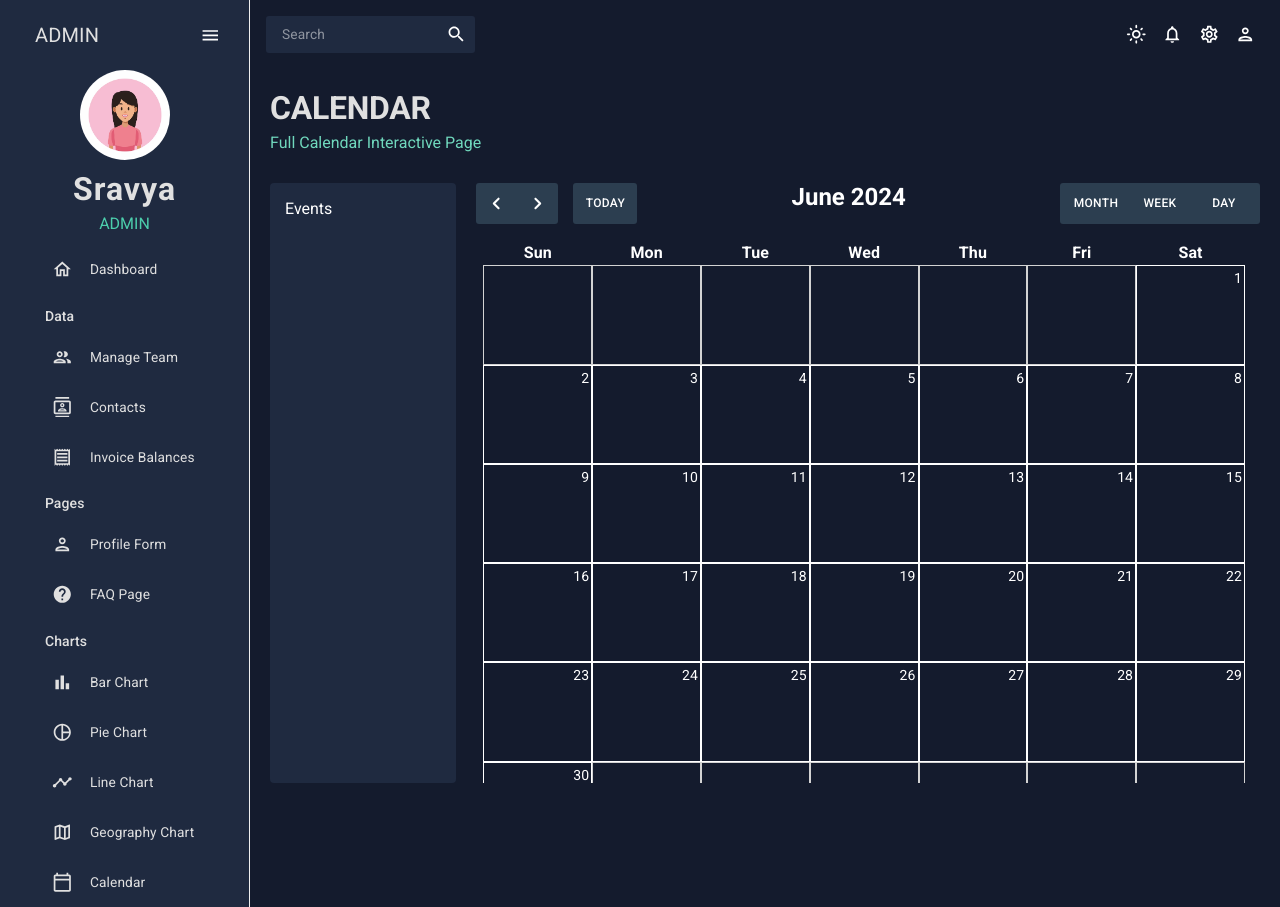
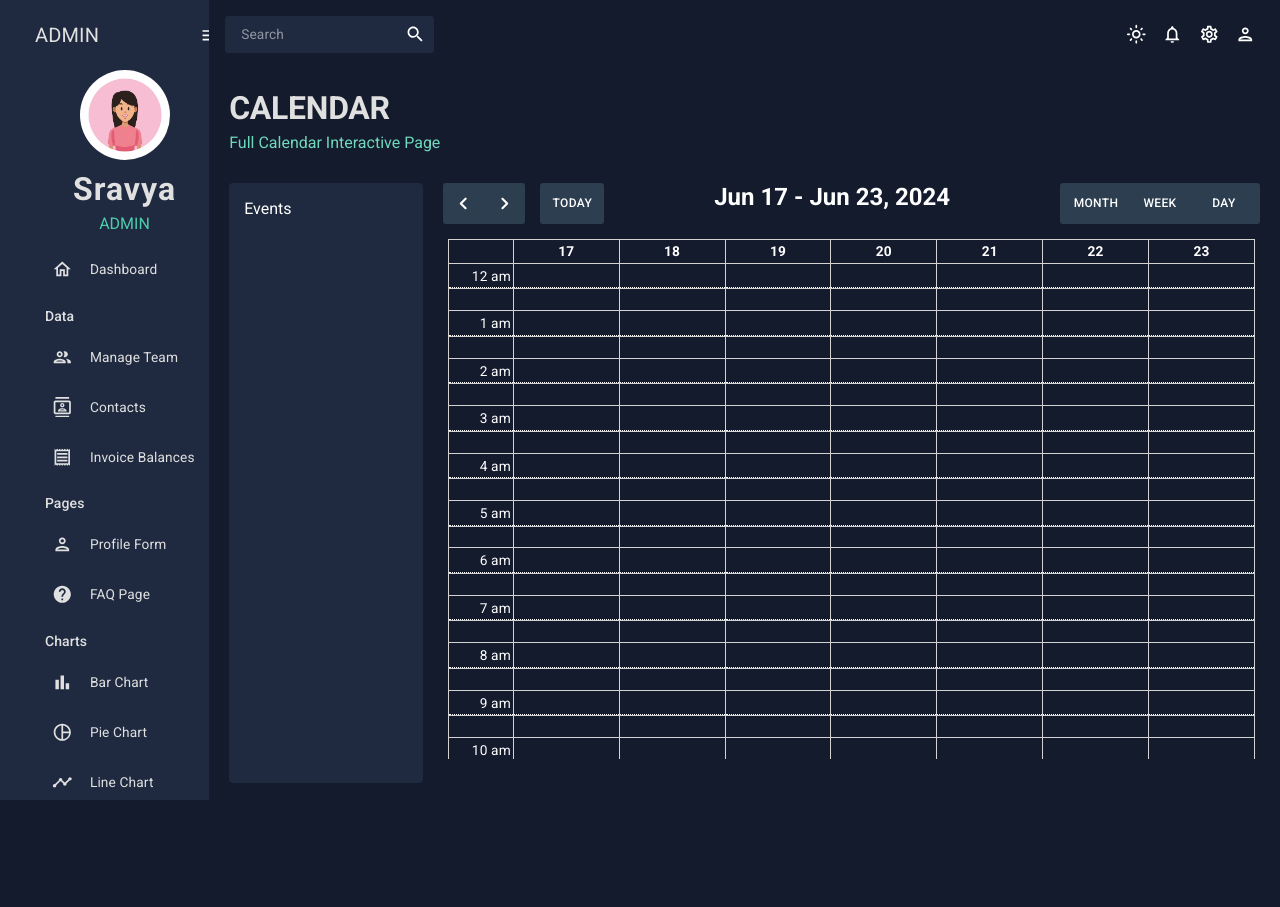
Before and after one commit to sravyavulisetty/react-admin-dashboard, a React (Create React App) app: page /calendar in a window 1280 px wide. Both pictures are taken after a click on the button "WEEK". After the commit the page ends 800 px from the top, so only its background shows below. Built offline with nearby package versions, Linux system fonts and the light colour scheme.

Commit message:
layout of week calendar done

```diff
--- a/src/index.css
+++ b/src/index.css
@@ -34,3 +34,51 @@ form{
   display: flex;
   flex-direction: column;
 }
+table{
+  border-collapse: collapse;
+  border: 1px solid lightgray;
+  min-width: 100%
+}
+th, tr, td{
+  border: 1px solid lightgray;
+}
+.textLow{
+  text-transform: lowercase;
+  padding: 2px;
+  width: 8%;
+  text-align: end;
+  position: relative;
+}
+.textLow::after{
+  content: '';
+    position: absolute;
+    top: 0;
+    right: 0;
+    bottom: 0;
+    left: 0;
+    border-bottom: 1px dotted white;
+}
+.borderDotted{
+  position: relative;
+}
+.borderDotted::after{
+    content: '';
+    position: absolute;
+    top: 0;
+    right: 0;
+    bottom: 0;
+    left: 0;
+    border-bottom: 1px dotted white;
+}
+.bordertopDotted{
+  position: relative;
+  border-top: none;
+}
+.bordertopDotted::after{
+    content: '';
+    position: absolute;
+    top: 0;
+    right: 0;
+    bottom: 0;
+    left: 0;
+}
--- a/src/pages/calendar/index.js
+++ b/src/pages/calendar/index.js
@@ -1,5 +1,5 @@
 import { Box, IconButton, List, ListItem, ListItemText, Typography, Grid, Paper } from '@mui/material';
-import React, { useEffect } from 'react';
+import React, { useEffect, useRef } from 'react';
 import { useState } from 'react';
 import Header from '../../components/Header';
 import {Button} from '@mui/material';
@@ -7,8 +7,8 @@ import { useTheme } from '@emotion/react';
 import { tokens } from '../../theme';
 import ChevronLeftRoundedIcon from '@mui/icons-material/ChevronLeftRounded';
 import ChevronRightRoundedIcon from '@mui/icons-material/ChevronRightRounded';
-import { add, differenceInDays, endOfMonth, format, startOfMonth, sub } from 'date-fns';
-
+import { add, differenceInDays, endOfMonth, format, startOfMonth, sub, addDays, startOfWeek, weekStartsOn, subDays } from 'date-fns';
+import '../../index.css';
 const Eventitem = ({event}) => {
   const theme = useTheme();
   const colors = tokens(theme.palette.mode);
@@ -21,9 +21,12 @@ const Eventitem = ({event}) => {
   )
 }
 const Calendar = () => {
+  const ref = useRef(null);
   const [date, setDate] = useState(new Date());
   const [eventList, setEventList] = useState([]);
   const [showEvents, setShowEvents] = useState(false);
+  const [startDateofWeek, setStartDateofWeek] = useState(startOfWeek(new Date(), { weekStartsOn: 1 }));
+  const [calType, setcalType] = useState("month");
   const startDate = startOfMonth(date);
   const endDate = endOfMonth(date);
   const numOfDays = differenceInDays(endDate, startDate) + 1;
@@ -32,6 +35,19 @@ const Calendar = () => {
   const theme = useTheme();
   const colors = tokens(theme.palette.mode);
   const weeks = ["Sun", "Mon", "Tue", "Wed", "Thu", "Fri", "Sat"];
+
+  const generateTimeSlotsForDay = () => {
+    const timeSlots = [];
+    for (let hour = 0; hour < 24; hour++) {
+      const timeSlot = new Date();
+      timeSlot.setHours(hour, 0, 0, 0);
+      const formattedTime = timeSlot.toLocaleString('en-US', { hour: 'numeric', hour12: true });
+      timeSlots.push(formattedTime);
+    }
+    return timeSlots;
+  };
+  const timeSlotsForDay = generateTimeSlotsForDay();
+
   const prevMonth = () => {
     const result = sub(date, {months: 1});
     setDate(result);
@@ -58,15 +74,33 @@ const Calendar = () => {
       return event;
     }
   }
-  const deleteEvent = (index) => {
+  const deleteEvent = (index, title) => {
     let month = date.getMonth();
     let year = date.getFullYear();
-    if(window.confirm("Are you sure you want to delete the event?")){
-      setEventList((eventList.filter((event)=> new Date(event.date).getTime() !== new Date(year, month, index).getTime())));
+    if (window.confirm(`Are you sure you want to delete the event? ${title}`)) {
+      setEventList((eventList.filter((event) =>
+        !(new Date(event.date).getTime() === new Date(year, month, index).getTime() && event.title === title)
+      )));
     }
   }
+  const calculateWeekDates = () => {
+    const dates = [];
+    for (let i = 0; i < 7; i++) {
+      dates.push(format(addDays(startDateofWeek, i), 'MMM dd, yyyy'));
+    }
+    return dates;
+  };
+  const weekdays = calculateWeekDates();
+
+  const nextWeekDates = () => {
+    setStartDateofWeek(addDays(startDateofWeek, 7));
+  }
+  const previousWeekDates = () => {
+    setStartDateofWeek(subDays(startDateofWeek, 7));
+  }
+
   return (
-    <Box m="20px">
+    <Box m="20px" ref={ref}>
         <Header title="CALENDAR" subtitle="Full Calendar Interactive Page"></Header>
         <Box display="flex" flexDirection="row" justifyContent="space-between" gap="20px" height="75vh" overflow="auto" >
           <Box sx={{backgroundColor: `${colors.primary[400]}`, p: '15px', borderRadius: "4px", flex: "1 1 20%", width: "15%", overflow: "auto"}}>
@@ -79,22 +113,23 @@ const Calendar = () => {
             <Box display="flex" justifyContent="space-between" flexDirection='row'>
               <Box display="flex" flexDirection="row" gap="15px">
               <Box sx={{backgroundColor: '#2c3e50', borderRadius:"3px", padding: 0}}>
-                <IconButton sx={{'&:hover':{backgroundColor: '#1e2b37', borderRadius: "0px !important"}}} onClick={prevMonth}>
+                <IconButton sx={{'&:hover':{backgroundColor: '#1e2b37', borderRadius: "0px !important"}}} onClick={calType === "month" ? prevMonth : calType === "week" ? previousWeekDates : ""}>
                   <ChevronLeftRoundedIcon sx={{fontSize: 25, color: "white"}}/>
                 </IconButton>
-                <IconButton sx={{'&:hover':{backgroundColor: '#1e2b37', borderRadius: "0px !important"}}} onClick={nextMonth}>
+                <IconButton sx={{'&:hover':{backgroundColor: '#1e2b37', borderRadius: "0px !important"}}} onClick={calType === "month" ? nextMonth : calType === "week" ? nextWeekDates : ""}>
                   <ChevronRightRoundedIcon sx={{fontSize: 25, color: "white"}}/>
                 </IconButton>
               </Box>
               <Button sx={{backgroundColor: '#2c3e50', borderRadius:"3px", color:"white", '&:hover':{backgroundColor: '#1e2b37'}}} onClick={()=>setDate(new Date())}>Today</Button>
               </Box>
-              <Typography variant='h3' fontWeight="bold">{format(date, "LLLL yyyy")}</Typography>
+              <Typography variant='h3' fontWeight="bold">{calType === "month" ? format(date, "LLLL yyyy"): calType === "week" ? format(new Date(weekdays[0]), "LLL d") + " - " + format(new Date(weekdays[weekdays.length-1]), "LLL d") + ", " + date.getFullYear() : ""}</Typography>
               <Box sx={{backgroundColor: '#2c3e50'}} display="flex" alignItems="center" borderRadius="3px" padding="4px">
-                <Button sx={{color: 'white', '&:hover':{backgroundColor: '#1e2b37'}}}>month</Button>
-                <Button sx={{color: 'white', '&:hover':{backgroundColor: '#1e2b37'}}}>week</Button>
-                <Button sx={{color: 'white', '&:hover':{backgroundColor: '#1e2b37'}}}>day</Button>
+                <Button sx={{color: 'white', '&:hover':{backgroundColor: '#1e2b37'}}} onClick={()=>setcalType("month")}>month</Button>
+                <Button sx={{color: 'white', '&:hover':{backgroundColor: '#1e2b37'}}} onClick={()=>setcalType("week")}>week</Button>
+                <Button sx={{color: 'white', '&:hover':{backgroundColor: '#1e2b37'}}} onClick={()=>setcalType("day")}>day</Button>
               </Box>
             </Box>
+            {calType === "month" ?
             <Box m="15px">
             <Grid container spacing={1} columns={7} height="65vh">
               {weeks.map((week)=>(
@@ -103,29 +138,86 @@ const Calendar = () => {
               {Array.from({length: prefixDays}).map((_,index)=>(
                 <Grid key={index} xs={1} fontSize={14} sx={{border: "0.25px solid lightgray", height: "calc((100vh - 7 * 15px) / 7)"}}></Grid>
               ))}
-              {Array.from({length: numOfDays}).map((_,index)=>(
-                <Grid key={index} xs={1} fontSize={14} sx={{height: "calc((100vh - 7 * 15px) / 7)",border: "0.25px solid", p: "2px", "&:active": {backgroundColor: "slategrey"}}} onClick={(e)=>addEvent(index+1,e)} display="flex" flexDirection="column">
-                  <Box textAlign = "right">{ index+1 }</Box>
-                  {hasEvent(index+1).length<=2 ?
-                  hasEvent(index+1).map((event)=>(
-                    <Box sx={{textAlign: "center", backgroundColor:"#3788d8", borderRadius: "2px",marginTop: "5px", cursor: "pointer", overflow: "hidden", fontSize: "12px"}} onClick={(e) => {e.stopPropagation(); deleteEvent(index + 1)}}>{event.title}</Box>
-                  )) : <Box>
-                       <Box sx={{textAlign: "center", backgroundColor:"#3788d8", borderRadius: "2px", cursor: "pointer", overflow: "hidden", fontSize: "12px"}} onClick={(e) => {e.stopPropagation(); deleteEvent(index + 1)}}>{hasEvent(index+1)[0].title}</Box>
-                       <Button sx={{color: "white", textTransform: "lowercase !important", textAlign:"center"}}>+more</Button>
-                       {/* {showEvents ?
-                       <Box bgcolor={'white'} color={'black'} zIndex="1000" minWidth="100%">
-                        {hasEvent(index+1).map((event)=>(
-                          <Box>{event.title}</Box>
+              {Array.from({length: numOfDays}).map((_,index)=>{
+                const num = index+1;
+                return <Grid
+                      key={num}
+                      xs={1}
+                      fontSize={14}
+                      sx={{position:"relative", height: "calc((100vh - 7 * 15px) / 7)",border: "0.25px solid", p: "2px", "&:active": {backgroundColor: "slategrey"}}}
+                      onClick={(e)=>addEvent(num, e)}
+                      display="flex"
+                      flexDirection="column">
+                    <Box textAlign = "right">{ num }</Box>
+                    {hasEvent(num).length<=2 ?
+                    hasEvent(num).map((event)=>(
+                    <Box
+                    sx={{textAlign: "center", backgroundColor:"#3788d8", borderRadius: "2px",margin: "5px 3px 0px 3px", cursor: "pointer", overflow: "hidden", fontSize: "13px"}}
+                    onClick={(e) => {e.stopPropagation(); deleteEvent(num, event.title)}}>{event.title}</Box>
+                    ))
+                    :
+                    <Box>
+                       <Box
+                       sx={{textAlign: "center", backgroundColor:"#3788d8", borderRadius: "2px", cursor: "pointer", overflow: "hidden", fontSize: "13px", marginTop: "5px"}}
+                       onClick={(e) => {e.stopPropagation(); deleteEvent(num,hasEvent(num)[0].title )}}
+                       >
+                        {hasEvent(num)[0].title}
+                      </Box>
+                      <Button
+                       sx={{color: "white", textTransform: "lowercase !important", textAlign:"center"}}
+                       onClick={()=>setShowEvents(!showEvents)}> +more </Button>
+                       {showEvents ?
+                       <Box bgcolor={'white'} color={'black'} position="absolute" top="21%" right="2%" left="2%" padding="5px" zIndex="100">
+                        <Typography>{format(new Date( date.getFullYear(), date.getMonth(), num), "PPP")}</Typography>
+                        {hasEvent(num).map((event)=>(
+                          <li
+                          onClick={(e)=>{e.stopPropagation(); deleteEvent(num, event.title)}}
+                          style={{cursor: "pointer"}}
+                          >{event.title}</li>
                         ))}
-                       </Box> : ""} */}
+                       </Box> : ""}
                     </Box>}
                 </Grid>
-              ))}
+              })}
                {Array.from({length: suffixDays}).map((_,index)=>(
-                <Grid key={index} xs={1} fontSize={14} sx={{border: "0.25px solid lightgray", height: "calc((100vh - 7 * 15px) / 7)"}}></Grid>
+                <Grid key={index} xs={1} fontSize={14} sx={{border: "0.5px solid lightgray", height: "calc((100vh - 7 * 15px) / 7)"}}></Grid>
               ))}
             </Grid>
+            </Box>: calType === "week" ?
+            <Box m="5px" height="65vh" overflow="auto">
+              <table>
+                <thead>
+                  <tr>
+                    <th></th>
+                    {weekdays.map((week)=>(
+                      <th style={{height: "calc((20vh - 7 * 1px) / 7)"}}>{new Date(week).getDate()}</th>
+                    ))}
+                  </tr>
+                </thead>
+                <tbody>
+                {timeSlotsForDay.map((time, timeIndex) => (
+                  <>
+                  <tr key={timeIndex}>
+                    <td className='textLow'>{time}</td>
+                    {weeks.map((week)=>(
+                      <td className="borderDotted" key={week} onClick={()=>console.log(week, time)} style={{height: "calc((20vh - 7 * 1px) / 7)"}}></td>
+                    ))}
+                  </tr>
+                  <tr>
+                    <td style={{height: "calc((20vh - 7 * 1px) / 7)"}}></td>
+                    {weeks.map((week)=>(
+                      <td className="bordertopDotted" key={week} onClick={()=>console.log(week, time)} style={{height: "calc((20vh - 7 * 1px) / 7)", borderTop:"none !important"}}></td>
+                    ))}
+                  </tr>
+                  </>
+                ))}
+                </tbody>
+              </table>
             </Box>
+            :
+            <Box>
+
+            </Box>}
           </Box>
         </Box>
     </Box>
--- a/src/pages/global/Sidebar.js
+++ b/src/pages/global/Sidebar.js
@@ -34,7 +34,7 @@ function Sidebar() {
   const [isCollapsed, setIsCollapsed] = useState(false);
   const [selected, setSelected] = useState('dashboard');
   return (
-   <Box>
+   <Box height="100vh" overflow="auto">
     <ProSidebar collapsed={isCollapsed} backgroundColor={`${colors.primary[400]}`}>
         <Menu iconShape="square">
             <MenuItem
```
